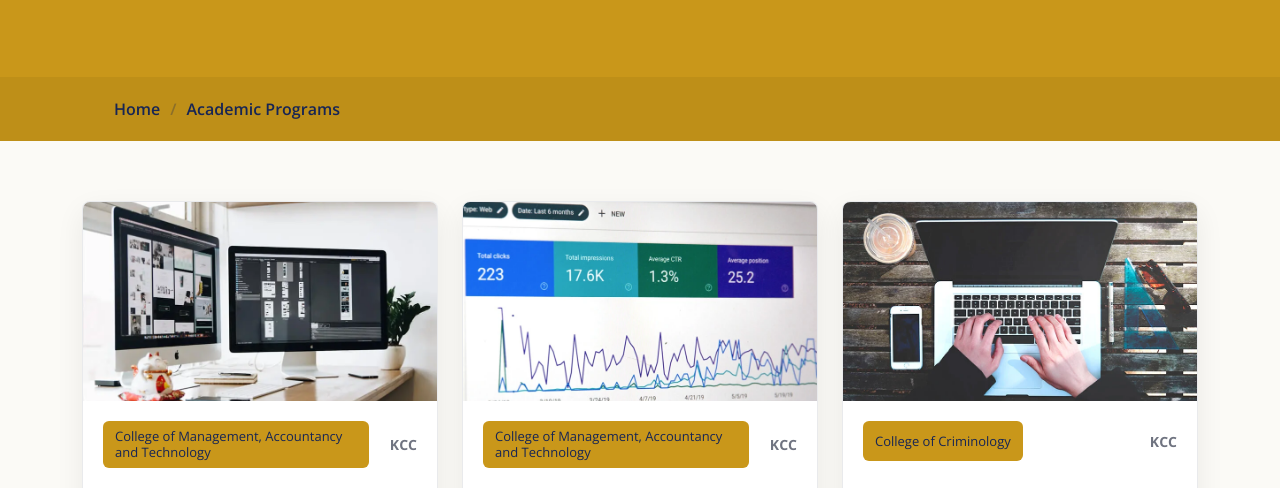
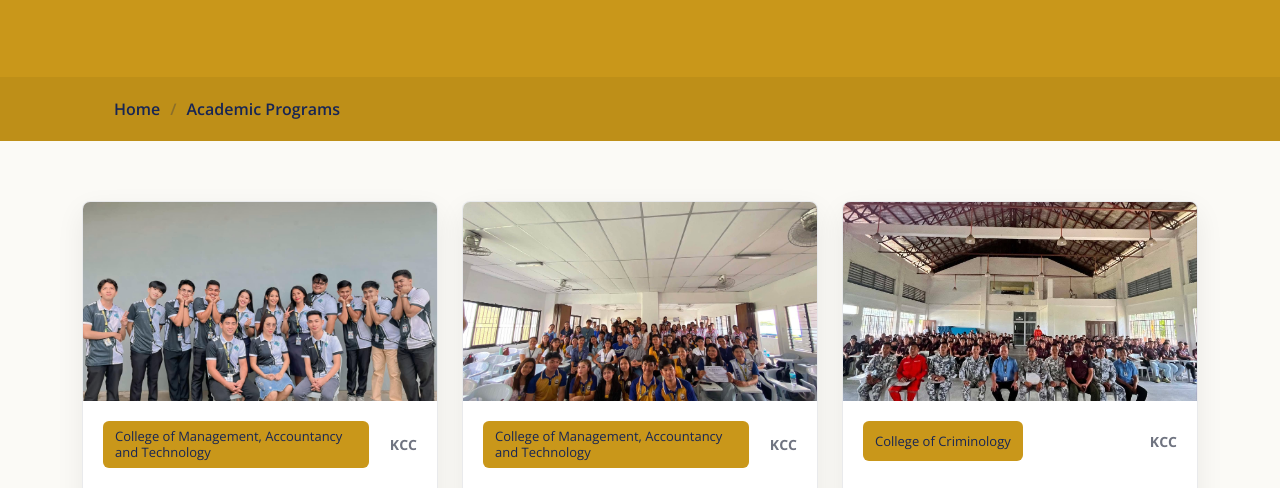
Before and after one commit to abello-johnny/abello-project-2, a plain HTML site: page courses.html in a window 1280 px wide. Shown: the part 273-761 px from the top of the page. Drawn offline with nearby package versions, Linux system fonts and the light colour scheme.

Commit message:
adding picture and final output

```diff
--- a/courses.html
+++ b/courses.html
@@ -117,7 +117,7 @@
 
           <div class="col-lg-4 col-md-6 d-flex align-items-stretch" data-aos="zoom-in" data-aos-delay="100">
             <div class="course-item">
-              <img src="assets/img/course/course-1.webp" class="img-fluid" alt="...">
+              <img src="assets/img/course/course1.jpg" class="img-fluid" alt="...">
               <div class="course-content">
                 <div class="d-flex justify-content-between align-items-center mb-3">
                   <p class="category">College of Management, Accountancy and Technology</p>
@@ -144,7 +144,7 @@
           <div class="col-lg-4 col-md-6 d-flex align-items-stretch mt-4 mt-md-0" data-aos="zoom-in"
             data-aos-delay="200">
             <div class="course-item">
-              <img src="assets/img/course/course-2.webp" class="img-fluid" alt="...">
+              <img src="assets/img/course/course2.jpg" class="img-fluid" alt="...">
               <div class="course-content">
                 <div class="d-flex justify-content-between align-items-center mb-3">
                   <p class="category">College of Management, Accountancy and Technology</p>
@@ -171,7 +171,7 @@
           <div class="col-lg-4 col-md-6 d-flex align-items-stretch mt-4 mt-lg-0" data-aos="zoom-in"
             data-aos-delay="300">
             <div class="course-item">
-              <img src="assets/img/course/course-3.webp" class="img-fluid" alt="...">
+              <img src="assets/img/course/course3.jpg" class="img-fluid" alt="...">
               <div class="course-content">
                 <div class="d-flex justify-content-between align-items-center mb-3">
                   <p class="category">College of Criminology</p>
```
Also changed, not shown: index.html (+3 -3 lines), assets/img/course/course1.jpg (added), assets/img/course/course2.jpg (added), assets/img/course/course3.jpg (added), 2 other files.
